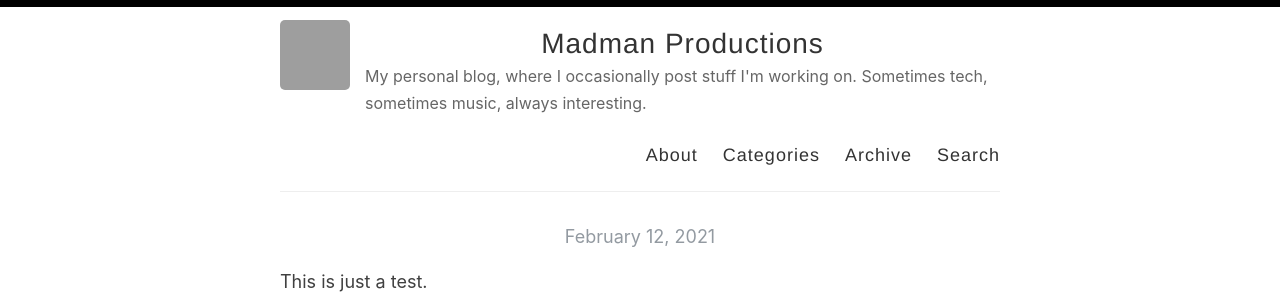
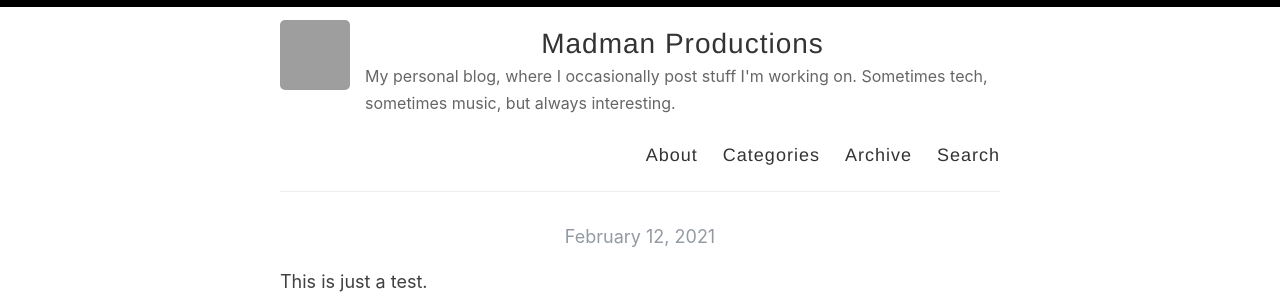
Before and after one commit to jpcranford/jpcranford.github.io, a Jekyll site: the page built from index.html, in a window 1280 px wide, cut to the strip 0-294 px from the top of the page. Built offline with Jekyll 4.4.1, drawn with Linux system fonts in a browser that asks for light colours; the list of posts is cut into pages by our own code; grey boxes are pictures that could not be loaded.

Commit message:
Update _config.yml

```diff
--- a/_config.yml
+++ b/_config.yml
@@ -9,7 +9,7 @@ name: Madman Productions
 author: J.P. Cranford
 
 # Short bio or description (displayed in the header)
-description: My personal blog, where I occasionally post stuff I'm working on. Sometimes tech, sometimes music, always interesting.
+description: My personal blog, where I occasionally post stuff I'm working on. Sometimes tech, sometimes music, but always interesting.
 
 # URL of your avatar or profile pic (you could use your GitHub profile pic)
 avatar: https://avatars.githubusercontent.com/u/21347202?v=4
```
